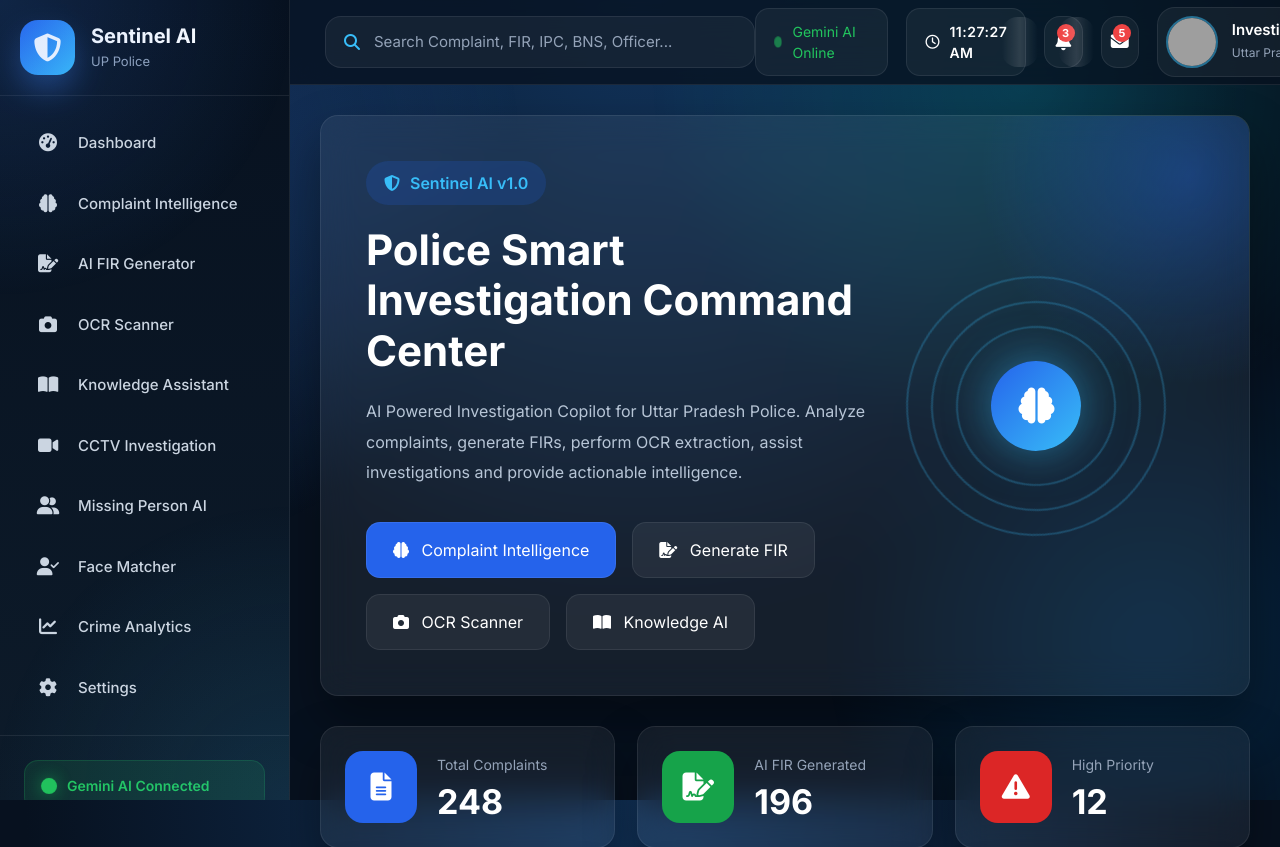
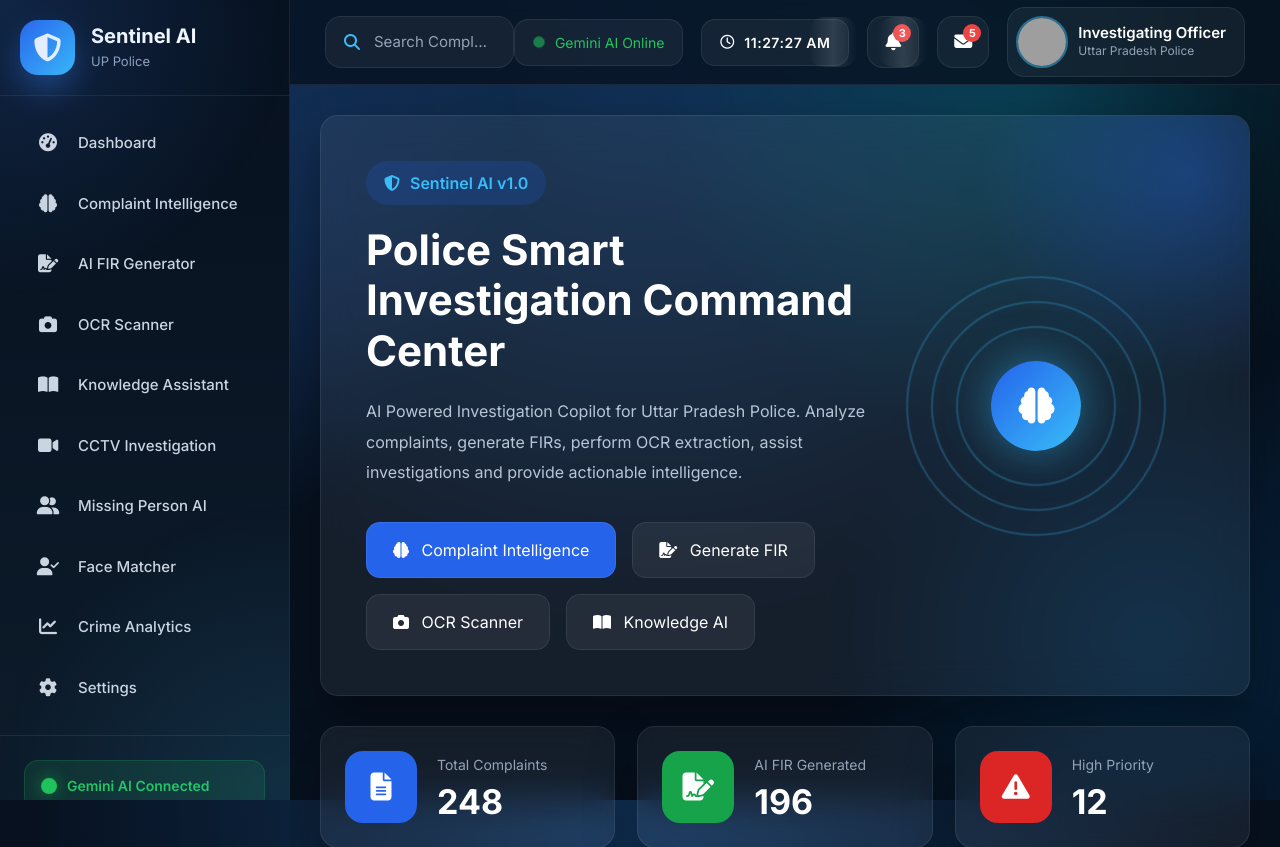
Before and after one commit to Prashant-47/Sentinel-AI-for-UP-Police, a Flask app: page / in a window 1280 px wide. Shown: the top 847 px of the page. Run offline with Flask 3, Linux system fonts and the light colour scheme; some libraries are stand-ins or nearby versions; grey boxes are pictures that could not be loaded.

Commit message:
Fix CSS layout issues and improve styling consistency

```diff
--- a/app/static/css/layout.css
+++ b/app/static/css/layout.css
@@ -527,6 +527,107 @@
 
 /*==================================================
                 RESPONSIVE
+=================================================*/
+
+/* ==================================================
+   TOPBAR CONSISTENCY FIXES
+   Ensures the topbar looks identical across all pages.
+   Only layout/visual consistency changes — no design
+   alteration.
+   ================================================== */
+
+.topbar{
+    box-sizing:border-box;
+    height:85px; /* enforce consistent height */
+    padding:18px 35px; /* enforce consistent padding */
+}
+
+.topbar .topbar-left,
+.topbar .topbar-right{
+    display:flex;
+    align-items:center;
+    gap:18px;
+}
+
+.topbar .topbar-left{
+    flex:1 1 auto;
+    min-width:0; /* allow children to shrink (search input) */
+}
+
+.topbar .topbar-right{
+    flex:0 0 auto;
+}
+
+/* Make search box stable and prevent it from overflowing */
+.search-box{
+    max-width:540px;
+    width:100%;
+    min-width:0;
+}
+
+/* Ensure inputs inside topbar don't push layout */
+.search-box input{
+    min-width:0;
+    overflow:hidden;
+    text-overflow:ellipsis;
+}
+
+/* Normalize card/button sizes in topbar */
+.topbar-card, .icon-button, .profile-card{
+    display:inline-flex;
+    align-items:center;
+    gap:10px;
+    box-sizing:border-box;
+}
+
+.icon-button{
+    width:52px;
+    height:52px;
+}
+
+/* Profile text should truncate if too long */
+.profile-card h5,
+.profile-card span{
+    display:block;
+    min-width:0;
+}
+
+.profile-card h5{
+    overflow:hidden;
+    text-overflow:ellipsis;
+    white-space:nowrap;
+}
+
+/* Small screens adjustments to keep consistent layout */
+@media(max-width:992px){
+    .topbar{
+        padding:12px 18px;
+    }
+    .search-box{
+        max-width:320px;
+    }
+}
+
+@media(max-width:768px){
+    .topbar{
+        height:auto;
+        align-items:flex-start;
+        gap:12px;
+        flex-wrap:wrap;
+        padding:12px;
+    }
+    .topbar .topbar-left{
+        width:100%;
+    }
+    .topbar .topbar-right{
+        width:100%;
+        justify-content:space-between;
+    }
+}
+
+
+/*==================================================
+                RESPONSIVE
 ==================================================*/
 
 @media(max-width:1200px){
```
